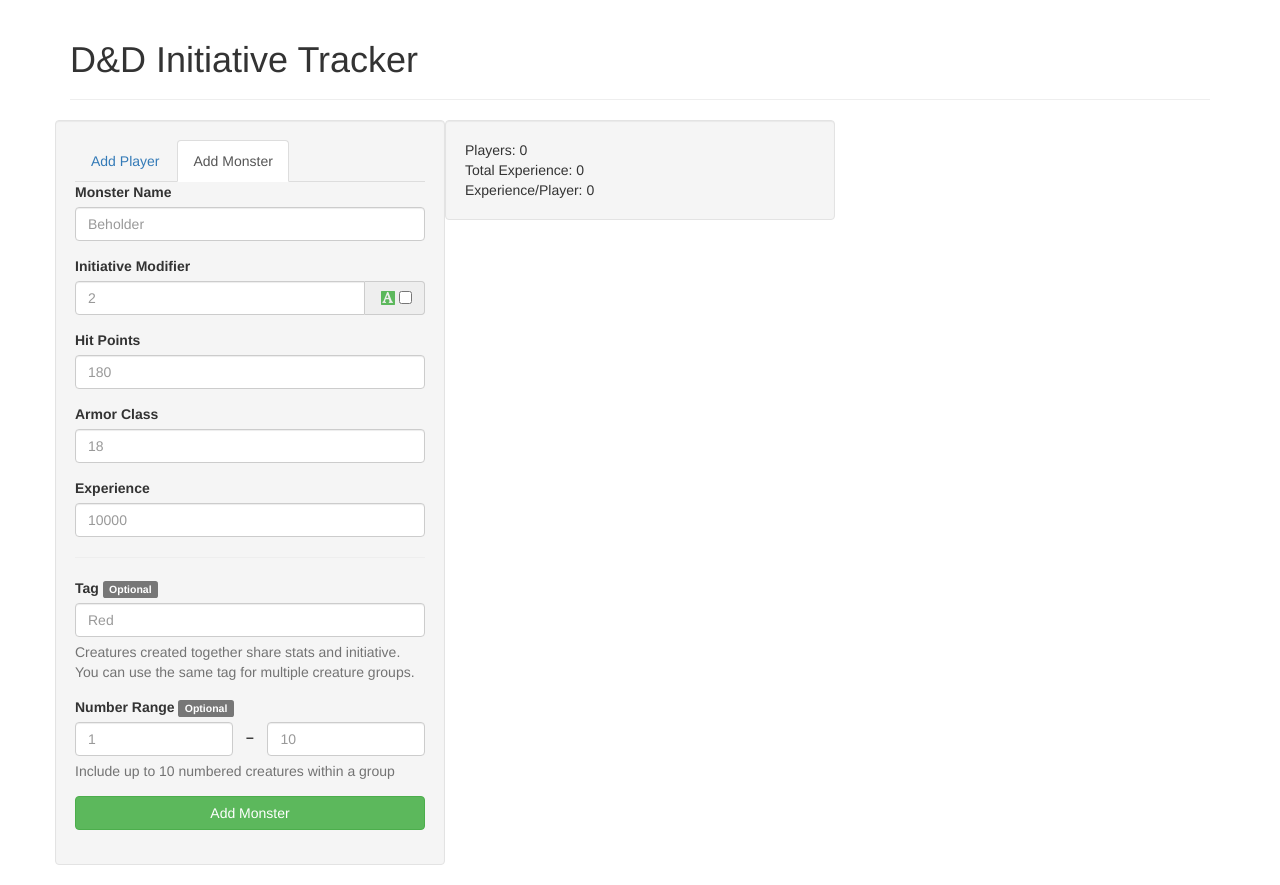
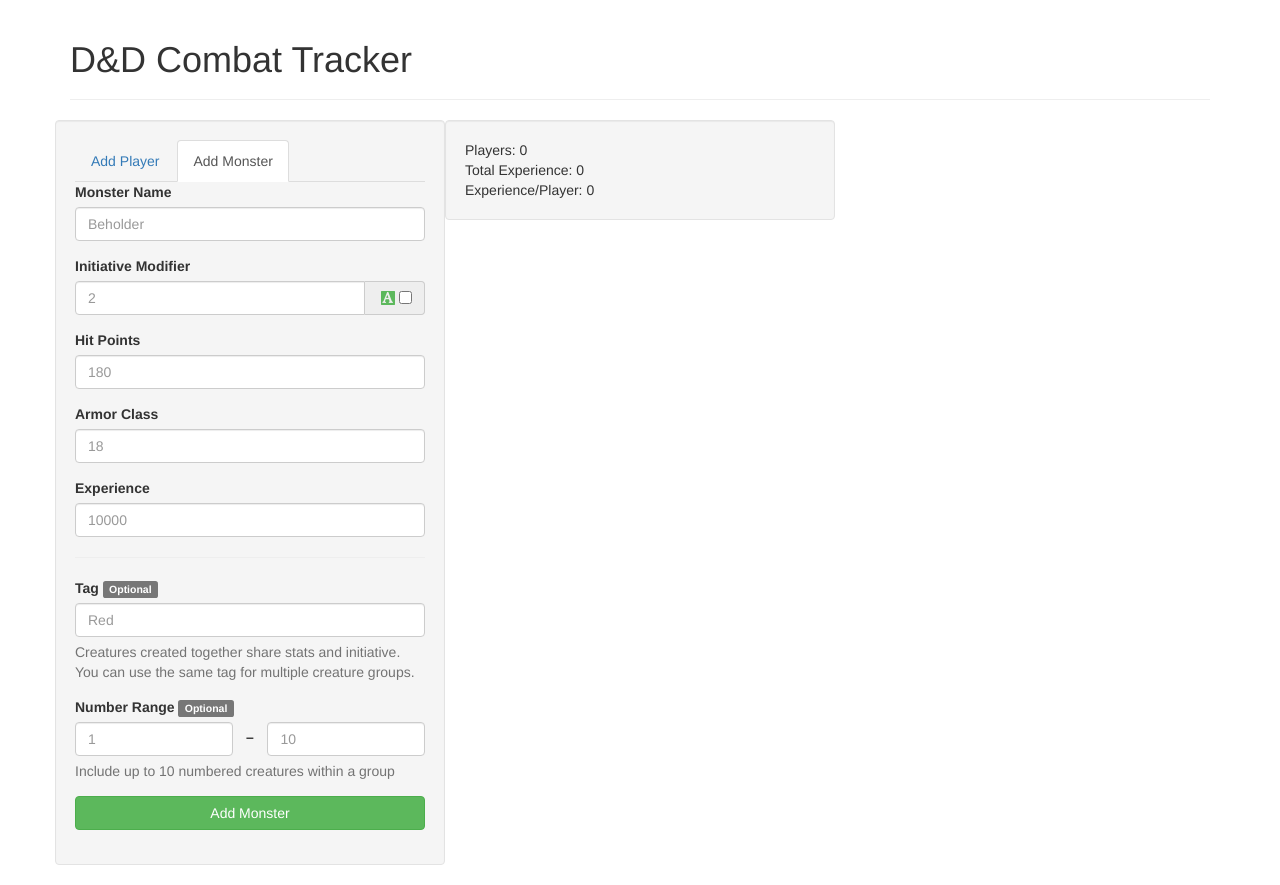
Before and after one commit to CharmedSatyr/dnd_combat_tracker, a React (Create React App) app: page / in a window 1280 px wide. Built offline with nearby package versions, Linux system fonts and the light colour scheme.

Commit message:
update title -> D&D Combat Tracker

```diff
--- a/public/index.html
+++ b/public/index.html
@@ -19,7 +19,7 @@
       work correctly both with client-side routing and a non-root public URL.
       Learn how to configure a non-root public URL by running `npm run build`.
     -->
-    <title>React App</title>
+    <title>D&D Combat Tracker</title>
   </head>
   <body>
     <noscript>
--- a/src/components/App.js
+++ b/src/components/App.js
@@ -7,7 +7,7 @@ import { Grid, PageHeader, Row } from 'react-bootstrap'
 
 const App = () => (
   <Grid>
-    <PageHeader>D&amp;D Initiative Tracker</PageHeader>
+    <PageHeader>D&amp;D Combat Tracker</PageHeader>
     <Row className="show-grid">
       <AddCreature />
       <Initiative />
```
